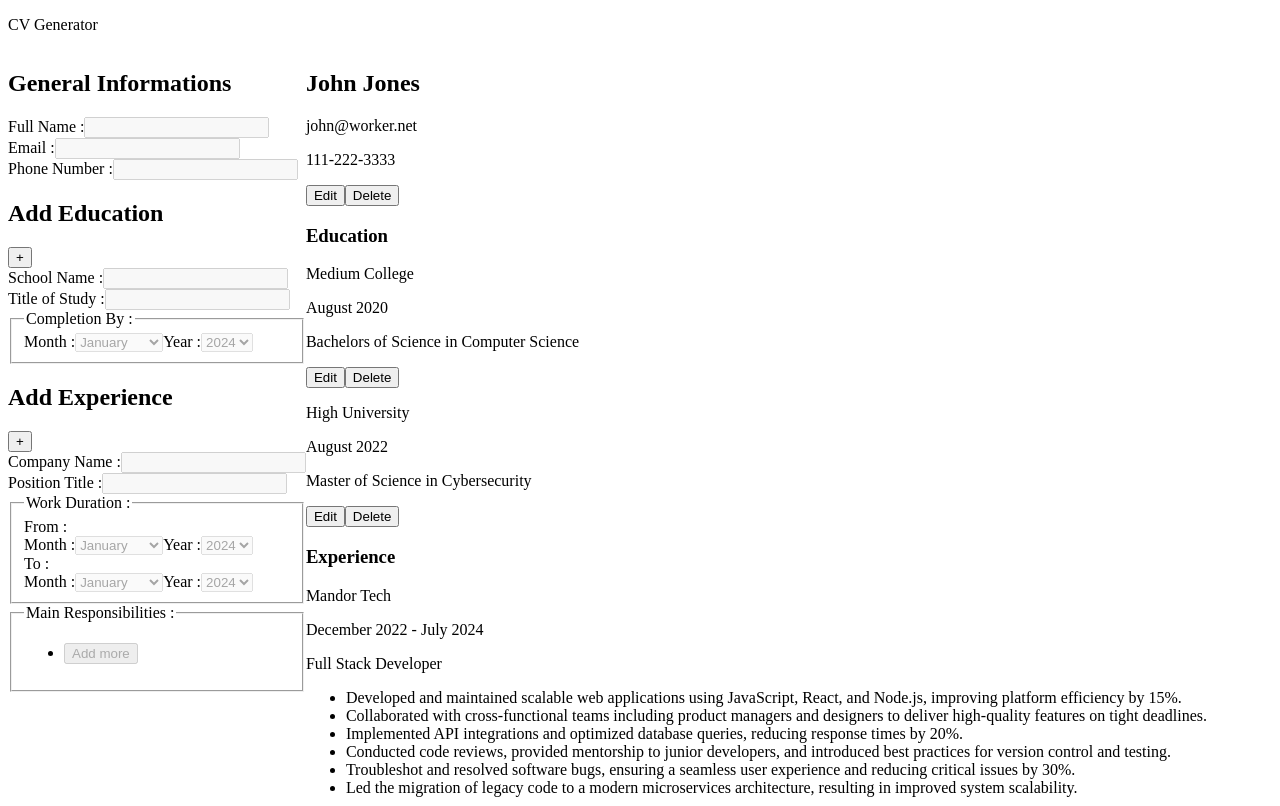
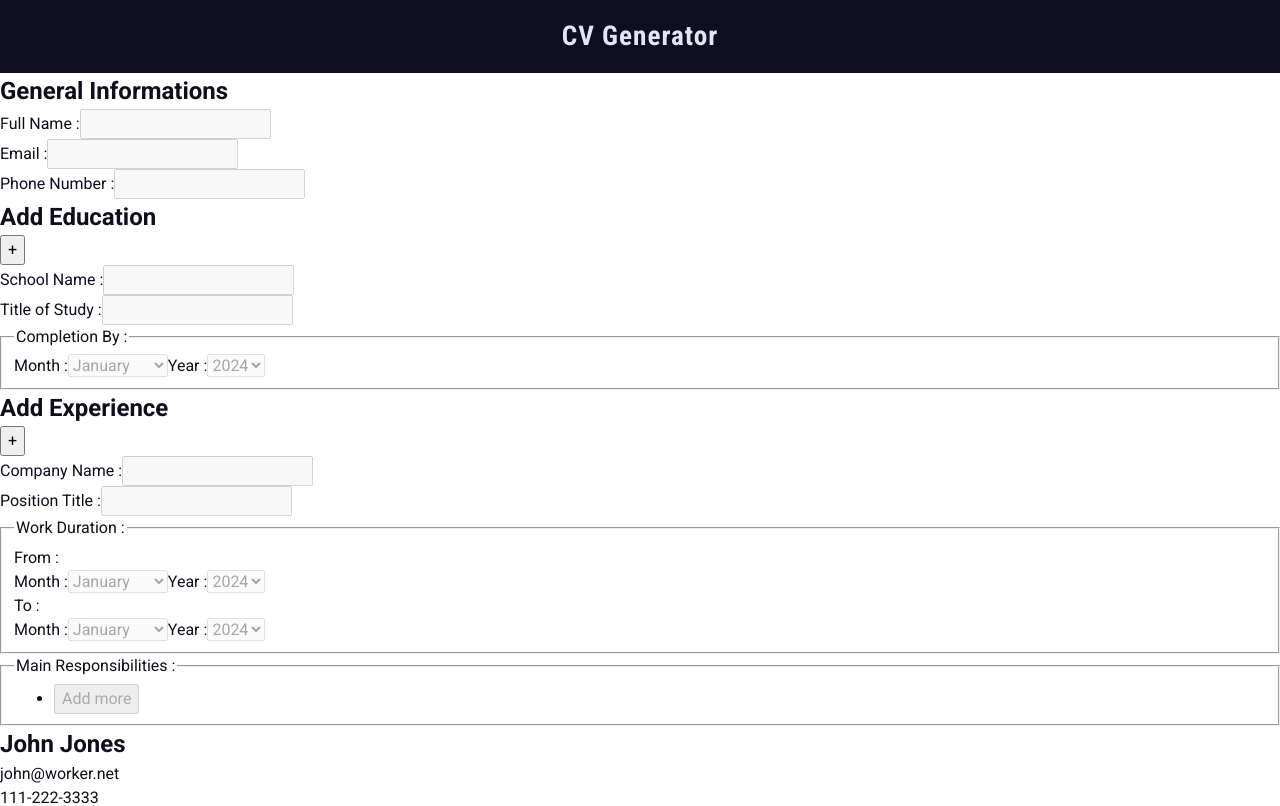
Before and after one commit to MewKay/cv-application, a React (Vite) app: page / in a window 1280 px wide. Shown: the top 806 px of the page. Built offline with nearby package versions, Linux system fonts and the light colour scheme.

Commit message:
Add style to header

```diff
--- a/index.html
+++ b/index.html
@@ -4,7 +4,7 @@
     <meta charset="UTF-8" />
     <link rel="icon" type="image/svg+xml" href="/vite.svg" />
     <meta name="viewport" content="width=device-width, initial-scale=1.0" />
-    <title>Vite + React</title>
+    <title>CV Generator</title>
   </head>
   <body>
     <div id="root"></div>
--- a/src/components/Header.jsx
+++ b/src/components/Header.jsx
@@ -1,7 +1,7 @@
 function Header() {
   return (
     <header>
-      <p className="app-name">CV Generator</p>
+      <h1 className="app-name">CV Generator</h1>
     </header>
   );
 }
--- a/src/components/MainSection.jsx
+++ b/src/components/MainSection.jsx
@@ -110,7 +110,7 @@ function MainSection() {
   }
 
   return (
-    <main style={{ display: "flex" }}>
+    <main>
       <EditSection
         dataEditMode={dataEditMode}
         currentResumeData={currentResumeData}
--- a/src/main.jsx
+++ b/src/main.jsx
@@ -2,6 +2,8 @@ import { StrictMode } from "react";
 import { createRoot } from "react-dom/client";
 import Header from "./components/Header";
 import MainSection from "./components/MainSection";
+import "./styles/reset.css";
+import "./styles/style.css";
 
 createRoot(document.getElementById("root")).render(
   <StrictMode>
--- /dev/null
+++ b/src/styles/reset.css
@@ -0,0 +1,68 @@
+/*
+  1. Use a more-intuitive box-sizing model.
+*/
+*,
+*::before,
+*::after {
+  box-sizing: border-box;
+}
+
+/*
+  2. Remove default margin
+*/
+* {
+  margin: 0;
+}
+
+/*
+  Typographic tweaks!
+  3. Add accessible line-height
+  4. Improve text rendering
+*/
+body {
+  line-height: 1.5;
+  -webkit-font-smoothing: antialiased;
+}
+
+/*
+  5. Improve media defaults
+*/
+img,
+picture,
+video,
+canvas,
+svg {
+  display: block;
+  max-width: 100%;
+}
+
+/*
+  6. Remove built-in form typography styles
+*/
+input,
+button,
+textarea,
+select {
+  font: inherit;
+}
+
+/*
+  7. Avoid text overflows
+*/
+p,
+h1,
+h2,
+h3,
+h4,
+h5,
+h6 {
+  overflow-wrap: break-word;
+}
+
+/*
+  8. Create a root stacking context
+*/
+#root,
+#__next {
+  isolation: isolate;
+}
--- /dev/null
+++ b/src/styles/style.css
@@ -0,0 +1,42 @@
+@import url("https://fonts.googleapis.com/css2?family=Roboto+Condensed:ital,wght@0,100..900;1,100..900&family=Roboto:ital,wght@0,100;0,300;0,400;0,500;0,700;0,900;1,100;1,300;1,400;1,500;1,700;1,900&display=swap");
+:root {
+  --text: #0f0e1c;
+  --primary: #0f0e1c;
+  --background-0: #e5e4f1;
+  --background-1: #b1afd5;
+  --font-heading: "Roboto Condensed";
+  --font-text: "Roboto";
+}
+
+#root {
+  height: 100vh;
+  display: flex;
+  flex-direction: column;
+  color: var(--text);
+  font-family: var(--font-text);
+}
+
+/* -- Layout -- */
+
+/* --- Header --- */
+
+header {
+  display: flex;
+  justify-content: center;
+  padding: 1rem 1rem;
+}
+
+/* -- Style -- */
+
+/* --- Header --- */
+
+header {
+  background-color: var(--primary);
+}
+
+header h1 {
+  font-size: 1.7rem;
+  font-family: var(--font-heading);
+  letter-spacing: 1px;
+  color: var(--background-0);
+}
```
